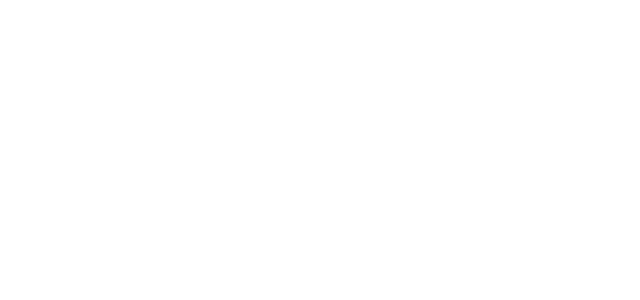
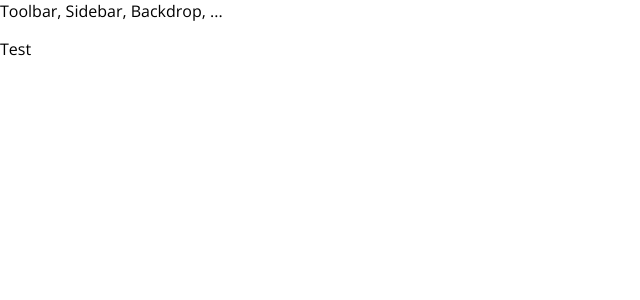
Before and after one commit to belalE/burger-builder, a React (Create React App) app: page / in a window 1280 px wide. Shown: the top 300 px of the page, without its empty margins (0-640 px from the left). Built offline with nearby package versions, Linux system fonts and the light colour scheme.

Commit message:
added layout page

```diff
--- a/src/App.js
+++ b/src/App.js
@@ -1,8 +1,17 @@
-function App() {
-  return (
-    <div>
-    </div>
-  );
+import React, { Component } from 'react'
+
+import Layout from './components/Layout/Layout'
+
+class App extends Component {
+  render() {
+    return (
+      <div>
+      <Layout>
+        <p>Test</p>
+      </Layout>
+      </div>
+    );
+  }
 }
 
 export default App;
--- /dev/null
+++ b/src/components/Layout/Layout.js
@@ -0,0 +1,12 @@
+import React from 'react'
+
+import Aux from '../../hoc/Aux'
+
+const layout = (props) => (
+    <Aux>
+        <div>Toolbar, Sidebar, Backdrop, ...</div>
+        <main>{props.children}</main>
+    </Aux>
+)
+
+export default layout;
--- /dev/null
+++ b/src/hoc/Aux.js
@@ -0,0 +1,3 @@
+const aux = (props) => props.children;
+
+export default aux;
--- a/src/index.css
+++ b/src/index.css
@@ -1,8 +1,6 @@
 body {
   margin: 0;
-  font-family: -apple-system, BlinkMacSystemFont, 'Segoe UI', 'Roboto', 'Oxygen',
-    'Ubuntu', 'Cantarell', 'Fira Sans', 'Droid Sans', 'Helvetica Neue',
-    sans-serif;
+  font-family: "Open Sans", sans-serif;
   -webkit-font-smoothing: antialiased;
   -moz-osx-font-smoothing: grayscale;
 }
```
